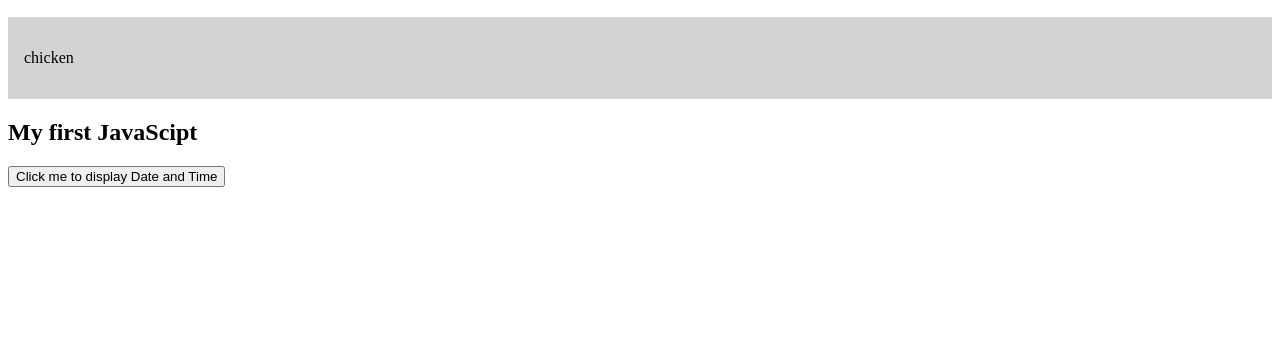
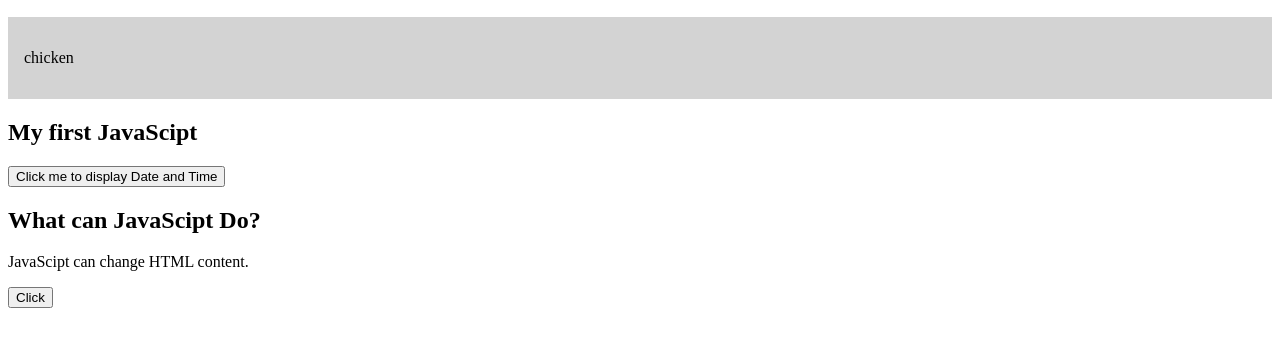
Before and after one commit to llcain/dom-element, a website: page index.html in a window 1280 px wide. Shown: the part 110-456 px from the top of the page. Drawn offline with Linux system fonts and the light colour scheme.

Commit message:
Updated index

```diff
--- a/index.html
+++ b/index.html
@@ -21,6 +21,12 @@
 
     <p id="demo"></p>
 
+    <h2>What can JavaScipt Do?</h2>
+
+    <p id="demo1">JavaScipt can change HTML content.</p>
+
+    <button type="button" onclick='document.getElementById("demo1").innerHTML = "Hello JavaScipt!" '>Click</button>
+
 
 
 
```
